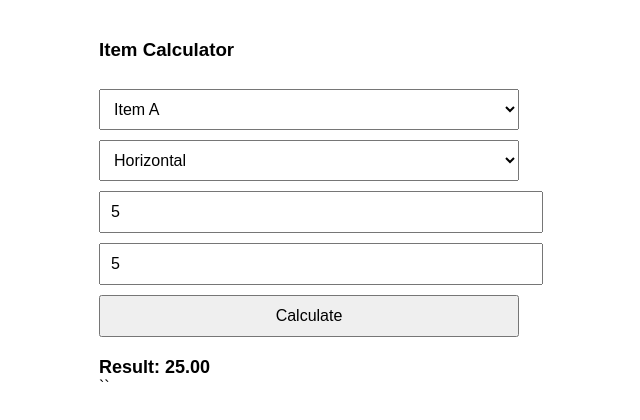
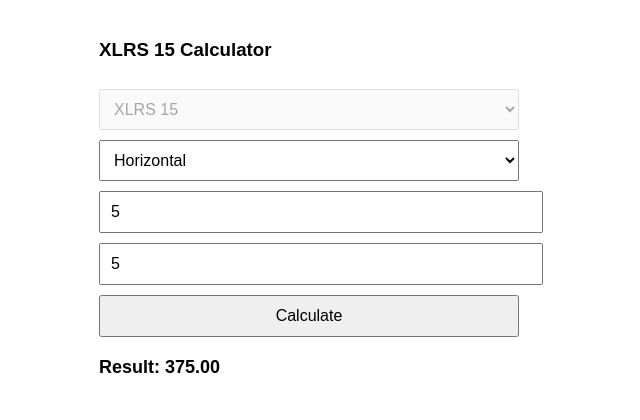
Before and after one commit to gaacek123-jpg/test, a plain HTML site: page index.html in a window 1280 px wide. Both pictures are taken after typing "5", "5" into the empty fields and a click on the button "Calculate". Shown: the whole page, without its empty margins (331-971 px from the left). Drawn offline with Linux system fonts and the light colour scheme.

Commit message:
Update index.html

```diff
--- a/index.html
+++ b/index.html
@@ -27,17 +27,16 @@ select, input, button {
 
 <body>
 
-<h3>Item Calculator</h3>
+<h3>XLRS 15 Calculator</h3>
 
-<select id="item">
-  <option value="1">Item A</option>
-  <option value="1.5">Item B</option>
-  <option value="2">Item C</option>
+<!-- Item fixed for now -->
+<select id="item" disabled>
+  <option value="XLRS15">XLRS 15</option>
 </select>
 
 <select id="orientation">
-  <option value="1">Horizontal</option>
-  <option value="1.2">Vertical</option>
+  <option value="15">Horizontal</option>
+  <option value="20">Vertical</option>
 </select>
 
 <input type="number" id="v1" placeholder="Value 1">
@@ -49,21 +48,22 @@ select, input, button {
 
 <script>
 function calc() {
-  const itemValue = Number(document.getElementById("item").value);
-  const orient = Number(document.getElementById("orientation").value);
+  const orientationFactor = Number(document.getElementById("orientation").value);
   const v1 = Number(document.getElementById("v1").value);
   const v2 = Number(document.getElementById("v2").value);
 
-  if (!v1 || !v2) {
-    document.getElementById("out").innerText = "Please enter both values";
+  if (isNaN(v1) || isNaN(v2)) {
+    document.getElementById("out").innerText =
+      "Please enter both values";
     return;
   }
 
-  const result = v1 * v2 * itemValue * orient;
-  document.getElementById("out").innerText = "Result: " + result.toFixed(2);
+  const result = v1 * v2 * orientationFactor;
+
+  document.getElementById("out").innerText =
+    "Result: " + result.toFixed(2);
 }
 </script>
 
 </body>
 </html>
-``
```
